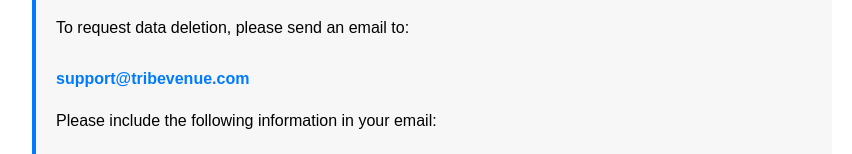
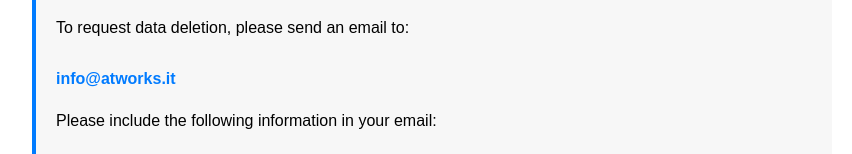
Before and after one commit to affanminhasdev/tribevenue-privacy-policy, a plain HTML site: page delete-account/index.html in a window 1280 px wide. Shown: the part 222-376 px from the top of the page, without its empty margins (208-1060 px from the left). Drawn offline with Linux system fonts and the light colour scheme.

Commit message:
Update index.html

```diff
--- a/delete-account/index.html
+++ b/delete-account/index.html
@@ -40,7 +40,7 @@
     <p>
       To request data deletion, please send an email to:
       <br><br>
-      <strong><a href="mailto:support@tribevenue.com?subject=Account Deletion Request">support@tribevenue.com</a></strong>
+      <strong><a href="mailto:info@atworks.it?subject=Account Deletion Request">info@atworks.it</a></strong>
     </p>
 
     <p>Please include the following information in your email:</p>
```
